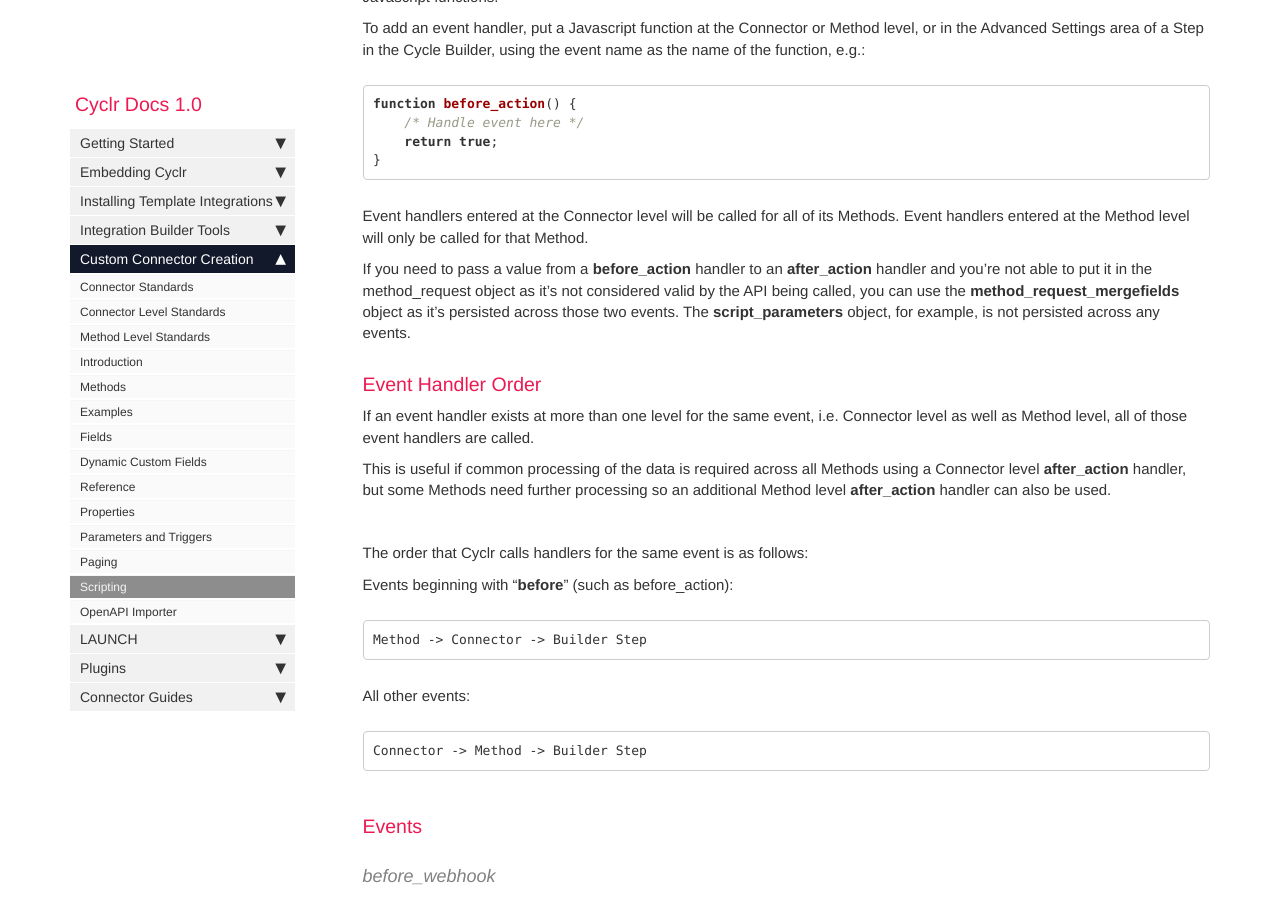
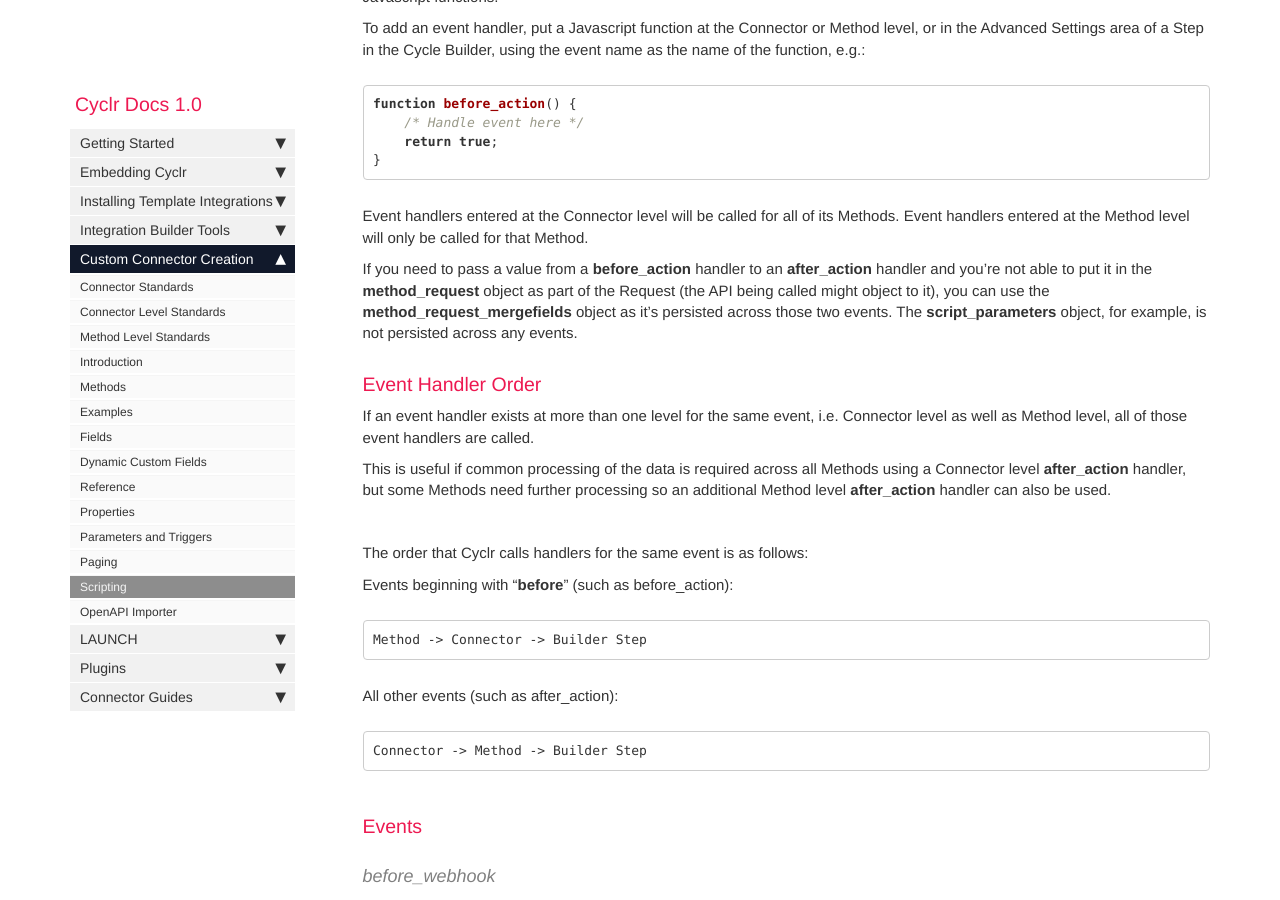
Before and after one commit to sneakysneak/docs, a Jekyll site: the page built from pages/custom-connectors/scripting.md, in a window 1280 px wide and 900 px high, scrolled down 1646 px. Built offline with Jekyll 4.4.1, drawn with Linux system fonts in a browser that asks for light colours; nearby versions of some CDN libraries; comment, search, counter and statistics services are not loaded.

Commit message:
Another tweak to the Event Handler Order section.

```diff
--- a/pages/custom-connectors/scripting.md
+++ b/pages/custom-connectors/scripting.md
@@ -42,7 +42,7 @@ function before_action() {
 
 Event handlers entered at the Connector level will be called for all of its Methods.  Event handlers entered at the Method level will only be called for that Method.
 
-If you need to pass a value from a **before_action** handler to an **after_action** handler and you're not able to put it in the method_request object as it's not considered valid by the API being called, you can use the **method_request_mergefields** object as it's persisted across those two events. The **script_parameters** object, for example, is not persisted across any events.
+If you need to pass a value from a **before_action** handler to an **after_action** handler and you're not able to put it in the **method_request** object as part of the Request (the API being called might object to it), you can use the **method_request_mergefields** object as it's persisted across those two events. The **script_parameters** object, for example, is not persisted across any events.
 
 ### Event Handler Order
 
@@ -58,7 +58,7 @@ Events beginning with "**before**" (such as before_action):
 
 	Method -> Connector -> Builder Step
 
-All other events:
+All other events (such as after_action):
 
 	Connector -> Method -> Builder Step
 
```
